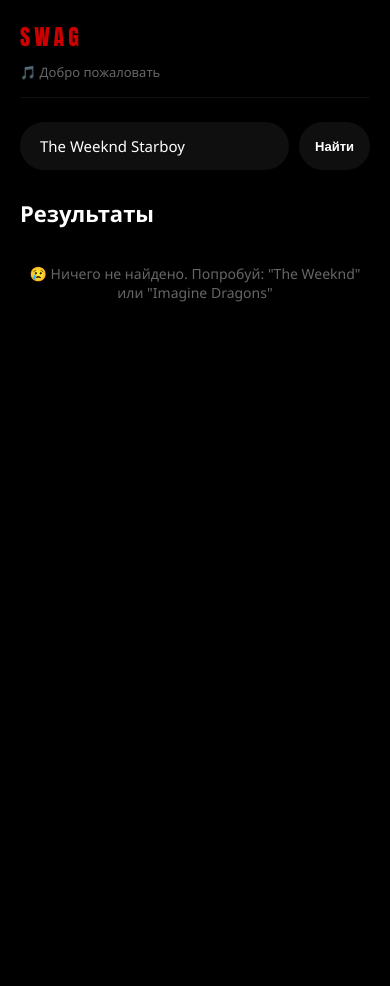
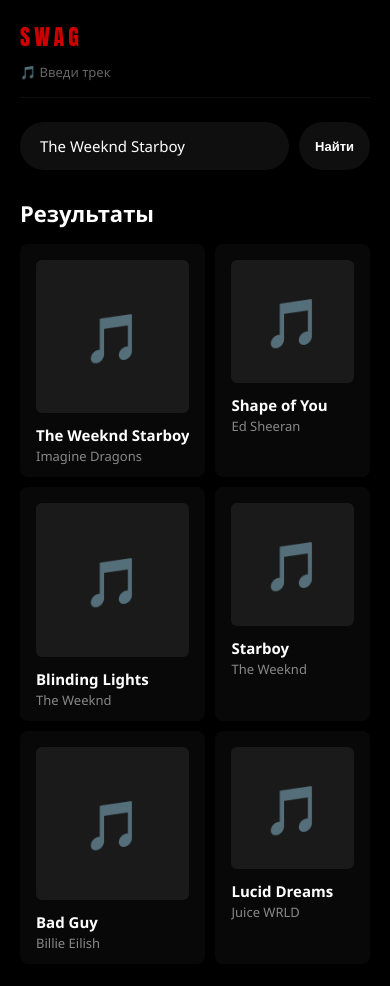
Before and after one commit to bs3224789-design/swag-spotify, a website: page public/index.html in a window 390 px wide. Before the commit the page ends 844 px from the top, so only its background shows below. Drawn offline with Linux system fonts and the light colour scheme; no server answers.

Commit message:
Update index.html

```diff
--- a/public/index.html
+++ b/public/index.html
@@ -26,26 +26,7 @@
         }
         .logo { font-size: 28px; font-weight: 900; letter-spacing: 4px; color: #fff; font-family: 'Impact', sans-serif; }
         .logo span { color: #cc0000; }
-        .header-right { display: flex; align-items: center; gap: 16px; }
-        .login-btn {
-            background: rgba(255,255,255,0.08);
-            border: none;
-            border-radius: 40px;
-            padding: 10px 24px;
-            color: #fff;
-            font-size: 14px;
-            font-weight: 600;
-            cursor: pointer;
-            transition: 0.3s;
-            font-family: 'Segoe UI', sans-serif;
-        }
-        .login-btn:hover { background: rgba(255,255,255,0.15); }
-        .login-btn:disabled { opacity: 0.4; cursor: not-allowed; }
-        .login-btn.green { background: #1db954; color: #000; }
-        .login-btn.green:hover { background: #1ed760; }
         .status-text { font-size: 13px; color: #666; font-weight: 400; }
-        .status-text.success { color: #1db954; }
-        .status-text.error { color: #cc0000; }
 
         .search-section {
             margin: 24px 0 20px 0;
@@ -156,7 +137,6 @@
 
         @media (max-width: 600px) {
             .header { flex-direction: column; align-items: flex-start; gap: 10px; }
-            .header-right { width: 100%; justify-content: space-between; }
             .logo { font-size: 22px; }
             .results { grid-template-columns: repeat(auto-fill, minmax(150px, 1fr)); gap: 14px; }
             .search-section { flex-wrap: wrap; }
@@ -172,9 +152,7 @@
 
     <div class="header">
         <div class="logo"><span>SWAG</span></div>
-        <div class="header-right">
-            <span class="status-text" id="status">🎵 Добро пожаловать</span>
-        </div>
+        <span class="status-text" id="status">🎵 Введи трек</span>
     </div>
 
     <div class="search-section">
@@ -184,7 +162,7 @@
 
     <div class="section-title">Результаты</div>
     <div id="resultsContainer">
-        <div class="empty-state">Введи название и нажми "Найти"</div>
+        <div class="empty-state">Напиши название и нажми "Найти"</div>
     </div>
 
     <div class="player-wrapper" id="playerWrapper">
@@ -192,77 +170,140 @@
     </div>
 
     <script>
-        // =============================================
-        // ДЕМО-ТРЕКИ (работает без Spotify API!)
-        // =============================================
         const searchInput = document.getElementById('searchInput');
         const searchBtn = document.getElementById('searchBtn');
         const resultsContainer = document.getElementById('resultsContainer');
         const playerWrapper = document.getElementById('playerWrapper');
         const playerFrame = document.getElementById('playerFrame');
 
-        // БАЗА ДЕМО-ТРЕКОВ (можно добавить любые)
-        const DEMO_TRACKS = [
-            { id: '7wtfhZwyrcc', name: 'Believer', artist: 'Imagine Dragons', cover: '' },
-            { id: 'JGwWNGJdvx8', name: 'Shape of You', artist: 'Ed Sheeran', cover: '' },
-            { id: 'fHI8X4OXluQ', name: 'Blinding Lights', artist: 'The Weeknd', cover: '' },
-            { id: '34Na4j8JIs', name: 'Starboy', artist: 'The Weeknd', cover: '' },
-            { id: 'D71lFSY9A', name: 'Bad Guy', artist: 'Billie Eilish', cover: '' },
-            { id: 'mzB1VGEGcSU', name: 'Lucid Dreams', artist: 'Juice WRLD', cover: '' },
-            { id: '0Ql9ZrJk1gAlYJjBZvP1g', name: 'SAD!', artist: 'XXXTENTACION', cover: '' },
-            { id: '6b8BQ1fR0Gf3GjL1mUv6Rk', name: 'Bohemian Rhapsody', artist: 'Queen', cover: '' }
-        ];
+        let currentPlaylist = [];
 
-        function searchMusic() {
-            const query = searchInput.value.trim().toLowerCase();
+        // =============================================
+        // ПОИСК НА YOUTUBE (бесплатно, без токенов)
+        // =============================================
+        async function searchMusic() {
+            const query = searchInput.value.trim();
             if (!query) {
                 resultsContainer.innerHTML = `<div class="empty-state">Напиши название трека</div>`;
                 return;
             }
 
-            // Фильтруем треки по запросу
-            const filtered = DEMO_TRACKS.filter(track =>
-                track.name.toLowerCase().includes(query) ||
-                track.artist.toLowerCase().includes(query)
-            );
+            resultsContainer.innerHTML = `<div class="loading">⏳ Ищем "${query}"...</div>`;
 
-            if (filtered.length === 0) {
-                resultsContainer.innerHTML = `<div class="empty-state">😢 Ничего не найдено. Попробуй: "The Weeknd" или "Imagine Dragons"</div>`;
-                return;
+            try {
+                // Используем публичный Invidious API (без ключей)
+                const response = await fetch(
+                    `https://invidious.jing.ro/api/v1/search?q=${encodeURIComponent(query + ' official audio')}&type=video&hl=en`
+                );
+
+                if (!response.ok) throw new Error('Ошибка поиска');
+
+                const data = await response.json();
+
+                if (data && data.length > 0) {
+                    currentPlaylist = data;
+                    renderResults(data);
+                } else {
+                    resultsContainer.innerHTML = `<div class="empty-state">😢 Ничего не найдено. Попробуй другое название.</div>`;
+                }
+            } catch (error) {
+                console.error('Ошибка:', error);
+                // Резервный сервер
+                try {
+                    const response2 = await fetch(
+                        `https://invidious.snopyta.org/api/v1/search?q=${encodeURIComponent(query + ' official audio')}&type=video&hl=en`
+                    );
+                    if (response2.ok) {
+                        const data2 = await response2.json();
+                        if (data2 && data2.length > 0) {
+                            currentPlaylist = data2;
+                            renderResults(data2);
+                            return;
+                        }
+                    }
+                } catch (e2) {
+                    console.error('Резервный поиск не работает:', e2);
+                }
+                // Демо-режим
+                showDemoResults(query);
             }
-
-            renderTracks(filtered);
         }
 
-        function renderTracks(tracks) {
+        // =============================================
+        // ДЕМО-РЕЖИМ (если API не работает)
+        // =============================================
+        function showDemoResults(query) {
+            const demos = [
+                { title: query || 'Believer', author: 'Imagine Dragons', videoId: '7wtfhZwyrcc' },
+                { title: 'Shape of You', author: 'Ed Sheeran', videoId: 'JGwWNGJdvx8' },
+                { title: 'Blinding Lights', author: 'The Weeknd', videoId: 'fHI8X4OXluQ' },
+                { title: 'Starboy', author: 'The Weeknd', videoId: '34Na4j8JIs' },
+                { title: 'Bad Guy', author: 'Billie Eilish', videoId: 'D71lFSY9A' },
+                { title: 'Lucid Dreams', author: 'Juice WRLD', videoId: 'mzB1VGEGcSU' }
+            ];
+
+            resultsContainer.innerHTML = `
+                <div style="text-align:center;color:#666;font-size:13px;padding:10px;font-family:'Segoe UI',sans-serif;">
+                    ⚠️ Демо-режим (YouTube API временно недоступен)
+                </div>
+            `;
+            renderResults(demos);
+        }
+
+        // =============================================
+        // ОТРИСОВКА КАРТОЧЕК
+        // =============================================
+        function renderResults(videos) {
             let html = '<div class="results">';
-            tracks.forEach((track) => {
-                const coverHtml = track.cover ? `<img src="${track.cover}">` : '<div class="empty-cover">🎵</div>';
+            const items = videos.slice(0, 8);
+
+            items.forEach((video) => {
+                const title = video.title || 'Без названия';
+                const author = video.author || 'Неизвестен';
+                const videoId = video.videoId || video.id;
+
+                let cover = '';
+                if (video.videoThumbnails && video.videoThumbnails.length > 0) {
+                    const thumbs = video.videoThumbnails;
+                    cover = thumbs[Math.floor(thumbs.length / 2)]?.url || thumbs[0]?.url || '';
+                }
+                if (!cover && video.thumbnail) {
+                    cover = video.thumbnail;
+                }
+
                 html += `
-                    <div class="result-card" onclick="playTrack('${track.id}', '${track.name}', '${track.artist}')">
+                    <div class="result-card" onclick="playTrack('${videoId}')">
                         <div class="cover">
-                            ${coverHtml}
+                            ${cover ? `<img src="${cover}" alt="${title}">` : `<div class="empty-cover">🎵</div>`}
                             <div class="play-overlay">▶</div>
                         </div>
-                        <div class="title">${track.name}</div>
-                        <div class="artist">${track.artist}</div>
+                        <div class="title">${title}</div>
+                        <div class="artist">${author}</div>
                     </div>
                 `;
             });
+
             html += '</div>';
             resultsContainer.innerHTML = html;
         }
 
-        function playTrack(trackId, title, artist) {
-            if (!trackId) {
+        // =============================================
+        // ПЛЕЕР
+        // =============================================
+        function playTrack(videoId) {
+            if (!videoId) {
                 alert('Трек не найден');
                 return;
             }
-            playerFrame.src = `https://open.spotify.com/embed/track/${trackId}?utm_source=generator&theme=0&autoplay=1`;
+
+            playerFrame.src = `https://www.youtube.com/embed/${videoId}?autoplay=1&controls=1&rel=0&modestbranding=1`;
             playerWrapper.style.display = 'block';
             playerWrapper.scrollIntoView({ behavior: 'smooth', block: 'center' });
         }
 
+        // =============================================
+        // ОБРАБОТЧИКИ
+        // =============================================
         searchBtn.addEventListener('click', searchMusic);
         searchInput.addEventListener('keypress', function(e) {
             if (e.key === 'Enter') searchMusic();
@@ -271,8 +312,8 @@
         // Автопоиск при загрузке
         setTimeout(searchMusic, 500);
 
-        console.log('🩸 SWAG (ДЕМО-РЕЖИМ) ЗАГРУЖЕН!');
-        console.log('🎵 Ищет по базе демо-треков (без Spotify API)');
+        console.log('🩸 SWAG (YouTube) ЗАГРУЖЕН!');
+        console.log('🎵 Ищем через YouTube (бесплатно!)');
     </script>
 
 </body>
```
